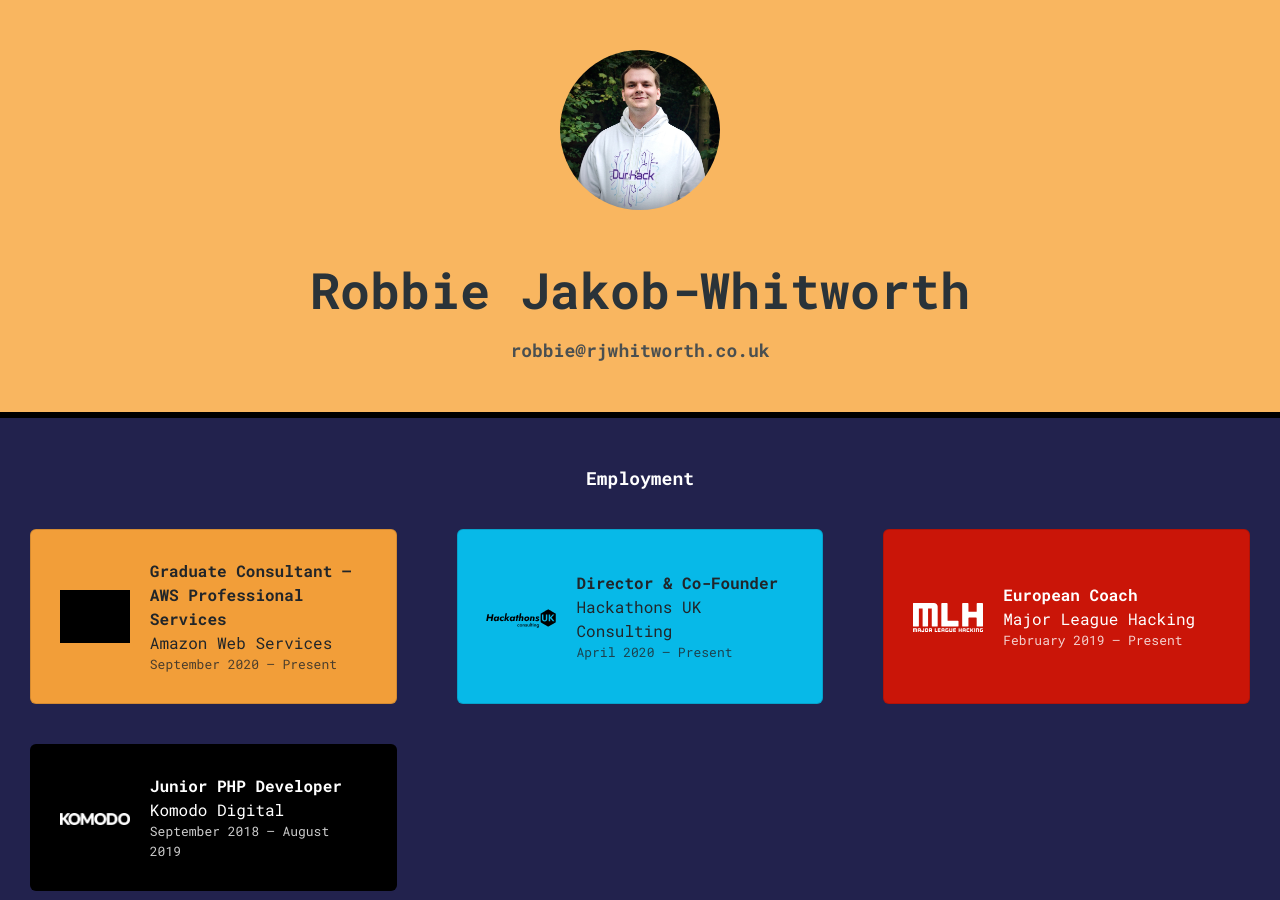
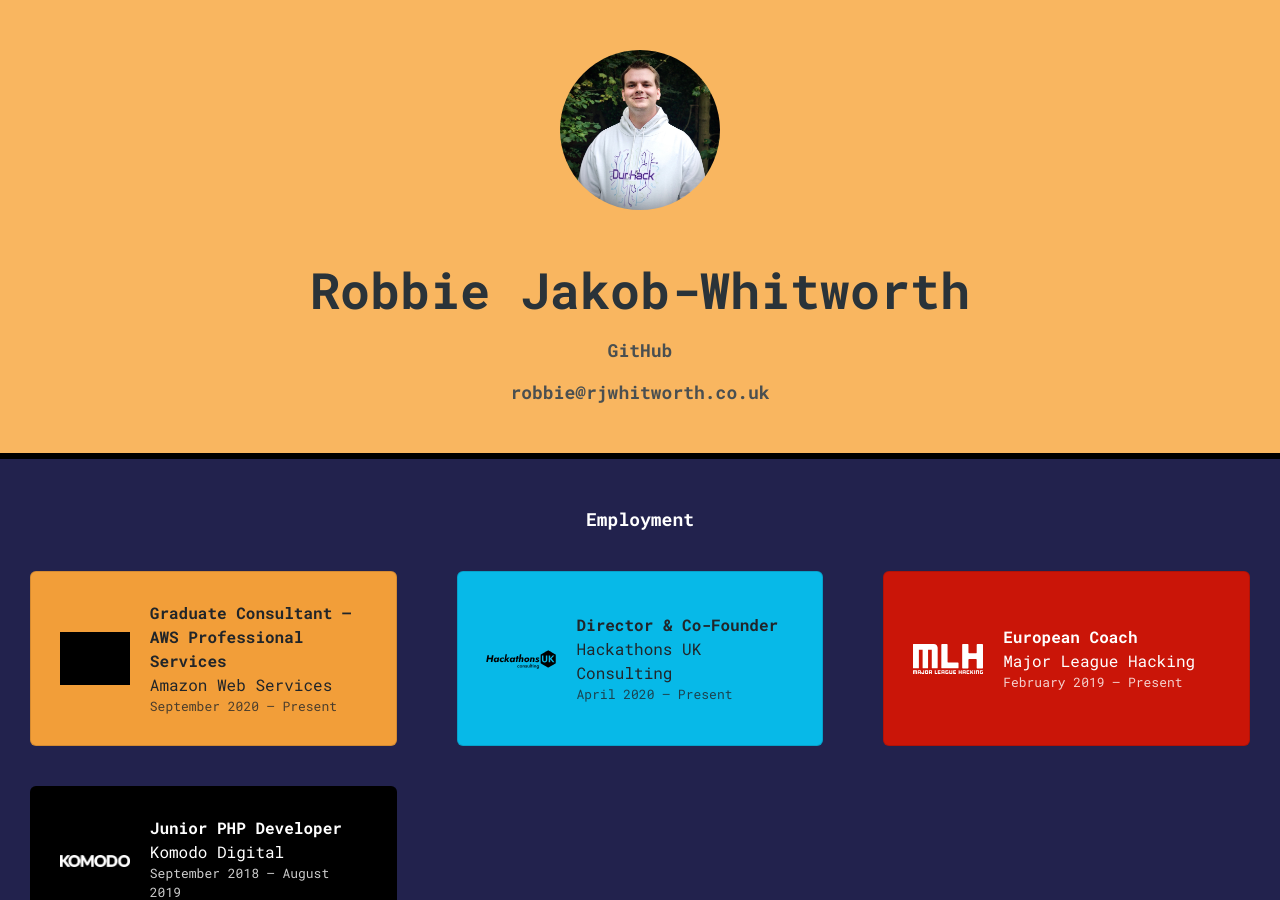
Before and after one commit to robzwolf/website, a Jekyll site: the page built from index.html, in a window 1280 px wide and 900 px high. Built offline with Jekyll 4.4.1, drawn with Linux system fonts in a browser that asks for light colours; nearby versions of some CDN libraries; grey boxes are pictures that could not be loaded.

Commit message:
Add link to GitHub profile

```diff
--- a/_includes/profile.html
+++ b/_includes/profile.html
@@ -3,5 +3,6 @@
         <img src="./assets/img/logo.jpg">
     </div>
     <h1>{{ site.title }}</h1>
+    <h2><a href="https://github.com/{{ site.github_username }}">GitHub</a></h2>
     <h2><a href="mailto:{{ site.email }}">{{ site.email }}</a></h2>
 </div>
```
